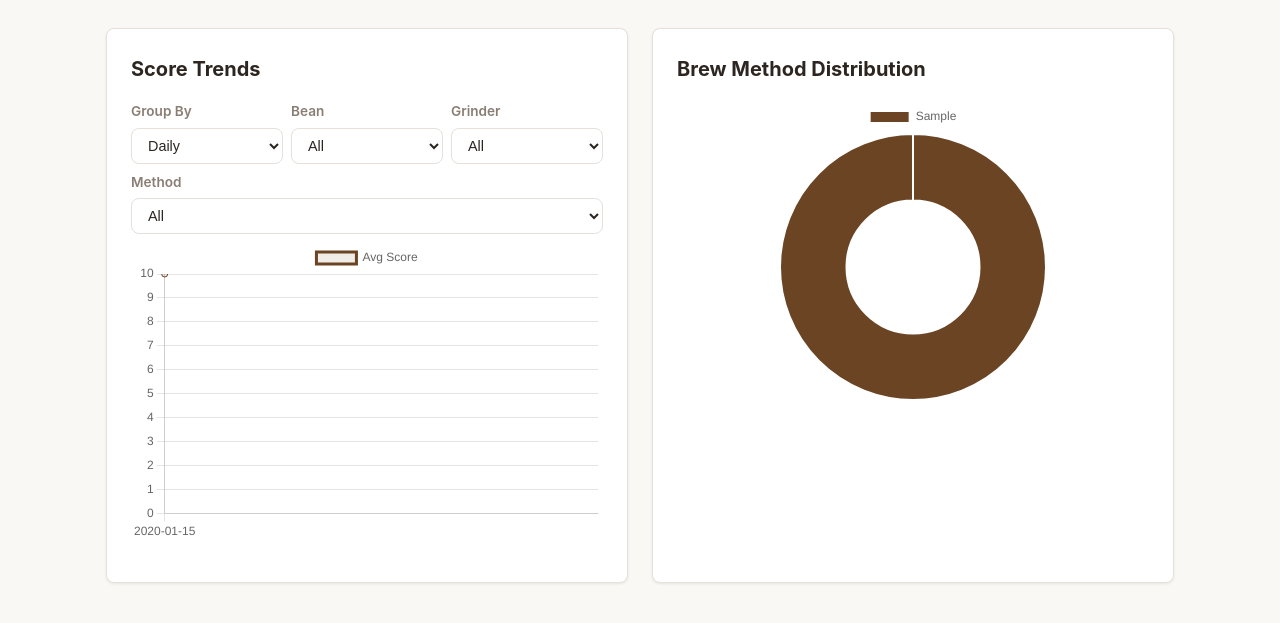
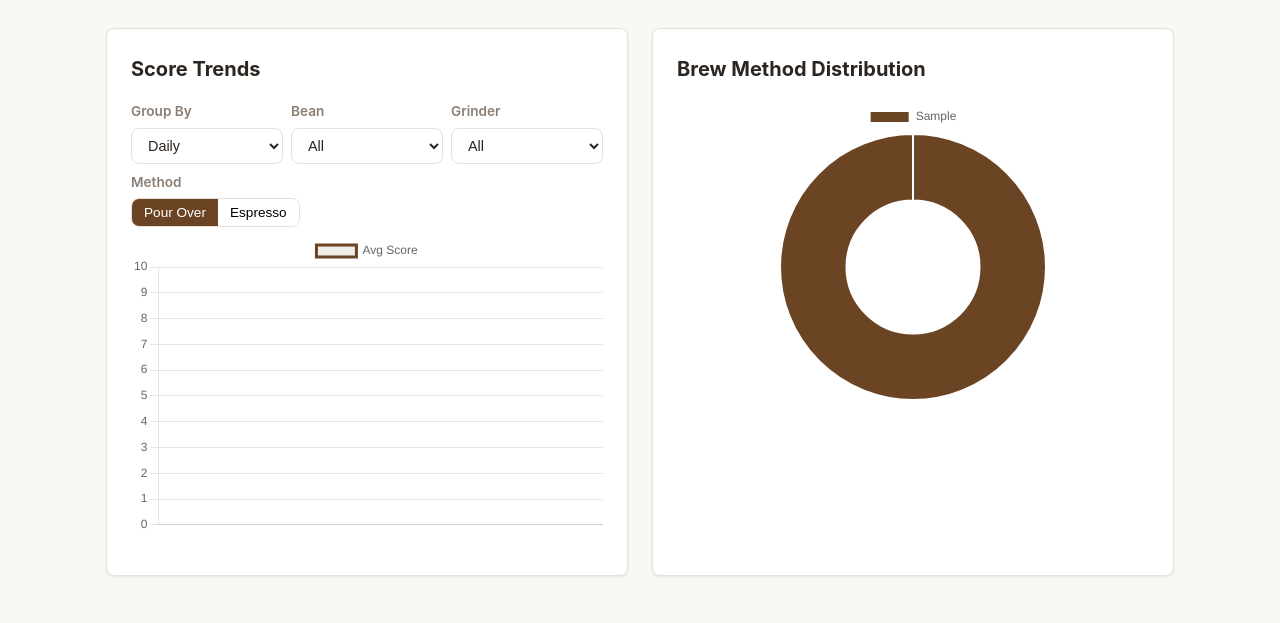
Before and after one commit to dangant/Coffee-Dial, a FastAPI app: page /analytics in a window 1280 px wide. Shown: the part 323-946 px from the top of the page. Run offline with FastAPI, Linux system fonts and the light colour scheme; tables that the repository leaves empty hold one stand-in row (values such as "Sample post"); data that the repository does not hold is empty.

Commit message:
update score trends

```diff
--- a/app/templates/analytics.html
+++ b/app/templates/analytics.html
@@ -52,9 +52,10 @@
             </div>
             <div class="form-group" style="flex: 1; margin: 0; min-width: 120px;">
                 <label>Method</label>
-                <select id="trend-method" onchange="loadTrends()">
-                    <option value="">All</option>
-                </select>
+                <div class="temp-toggle" id="trend-method-toggle">
+                    <button type="button" data-method="Pour Over" class="active" onclick="setTrendMethod(this)">Pour Over</button>
+                    <button type="button" data-method="Espresso" onclick="setTrendMethod(this)">Espresso</button>
+                </div>
             </div>
         </div>
         <div class="chart-container">
@@ -141,10 +142,11 @@
     const params = new URLSearchParams({ group_by: groupBy });
     const bean = document.getElementById('trend-bean')?.value;
     const grinder = document.getElementById('trend-grinder')?.value;
-    const method = document.getElementById('trend-method')?.value;
+    const methodBtn = document.querySelector('#trend-method-toggle button.active');
+    const method = methodBtn ? methodBtn.dataset.method : 'Pour Over';
     if (bean) params.set('bean_name', bean);
     if (grinder) params.set('grinder', grinder);
-    if (method) params.set('brew_method', method);
+    params.set('brew_method', method);
     const resp = await fetch(`/api/v1/analytics/trends?${params}`);
     const data = await resp.json();
     if (trendsChart) trendsChart.destroy();
@@ -163,6 +165,12 @@
         },
         options: { responsive: true, maintainAspectRatio: false, scales: { y: { min: 0, max: 10 } } }
     });
+}
+
+function setTrendMethod(btn) {
+    document.querySelectorAll('#trend-method-toggle button').forEach(b => b.classList.remove('active'));
+    btn.classList.add('active');
+    loadTrends();
 }
 
 async function loadDistribution() {
@@ -197,7 +205,6 @@
         populateSelect(document.getElementById('corr-method'), data.brew_methods);
         populateSelect(document.getElementById('trend-bean'), data.bean_names);
         populateSelect(document.getElementById('trend-grinder'), data.grinders);
-        populateSelect(document.getElementById('trend-method'), data.brew_methods);
     } catch (e) {
         console.error('Failed to load filter options:', e);
     }
```
